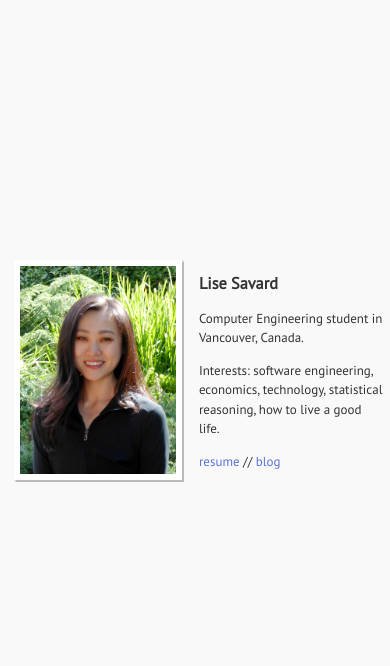
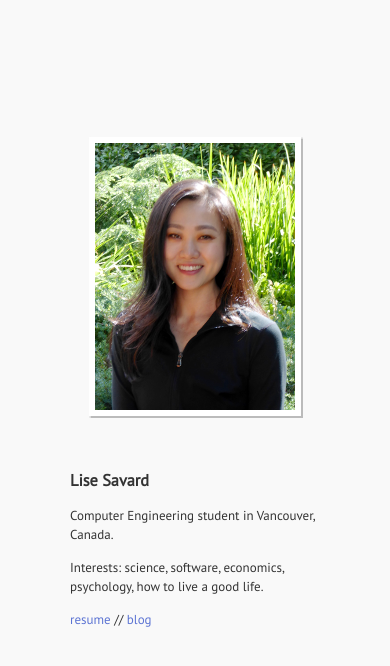
Before and after one commit to lsav/lise.me, a Jekyll site: the page built from index.md, in a window 390 px wide. Shown: the top 666 px of the page. Built offline with Jekyll 4.4.1, drawn with Linux system fonts in a browser that asks for light colours.

Commit message:
Make index stack vertically on narrow screens

```diff
--- a/_sass/config.scss
+++ b/_sass/config.scss
@@ -12,3 +12,4 @@ $border-color: #bbb;
 $base-font-size: 13px;
 $content-width: 900px;
 $index-width: 420px;
+$index-width-mobile: 250px;
--- a/_sass/style.scss
+++ b/_sass/style.scss
@@ -33,6 +33,21 @@ div#description {
   left: 0;
   right: 0;
   margin: auto;
+}
+
+/* switch to vertical layout for mobile */
+@media only screen and (max-width: 600px) {
+  .index-width { max-width: $index-width-mobile; }
+  div#portrait {
+    display: table-row;
+    width: 100%;
+  }
+  div#description {
+    display: table-row;
+    width: 100%;
+    padding: 0.5rem;
+    vertical-align: middle;
+  }
 }
 
 /* markdown styles */
--- a/index.md
+++ b/index.md
@@ -8,7 +8,7 @@ layout: index
 
 <p>Computer Engineering student in Vancouver, Canada.</p>
 
-<p>Interests: software engineering, economics, technology, statistical reasoning, how to live a good life.</p>
+<p>Interests: science, software, economics, psychology, how to live a good life.</p>
 
 <p><a href="resume">resume</a> // <a href="blog">blog</a></p>
 
```
